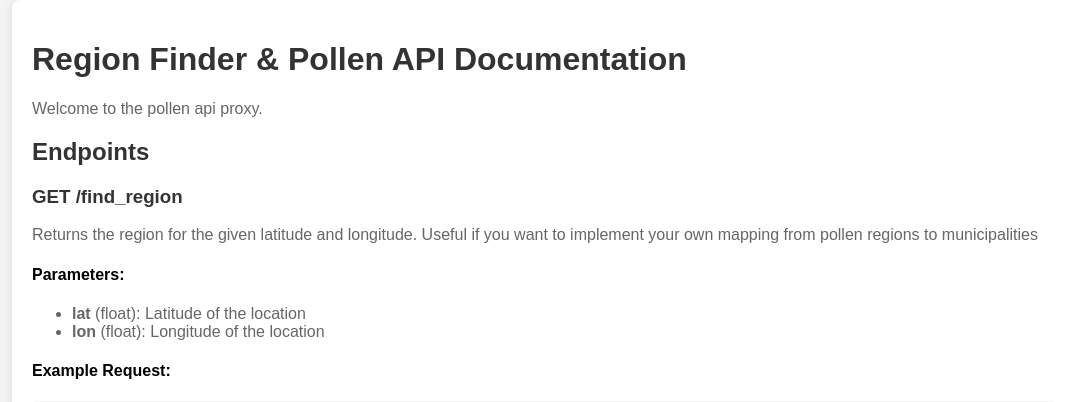
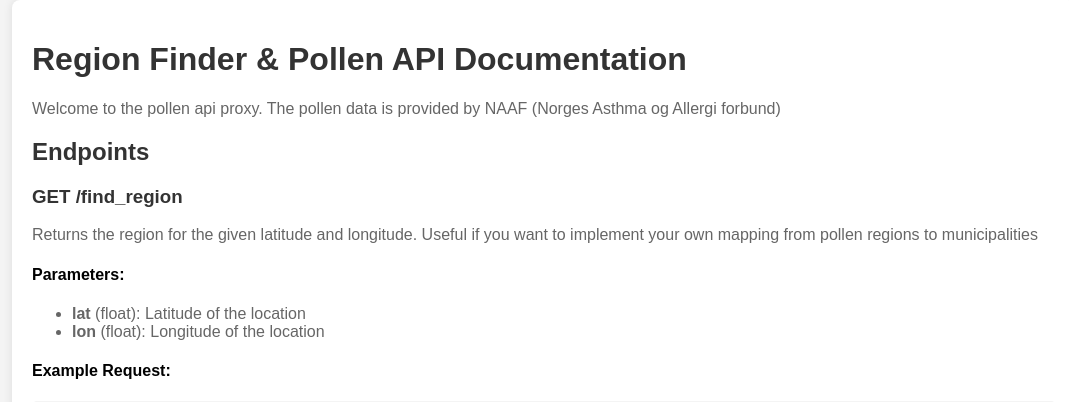
Before and after one commit to GransMango/IN2000-regionAndPollen, a Flask app: page / in a window 1280 px wide. Shown: the top 402 px of the page, without its empty margins (96-1165 px from the left). Run offline with Flask 3, Linux system fonts and the light colour scheme; parts of the project's set-up code (start-up, migrations or seed data) failed here and were passed over.

Commit message:
Update index.html give naaf creedz

```diff
--- a/templates/index.html
+++ b/templates/index.html
@@ -9,7 +9,7 @@
 <body>
     <div class="container">
         <h1>Region Finder & Pollen API Documentation</h1>
-        <p>Welcome to the pollen api proxy.</p>
+        <p>Welcome to the pollen api proxy. The pollen data is provided by NAAF (Norges Asthma og Allergi forbund)</p>
 
         <h2>Endpoints</h2>
 
```
